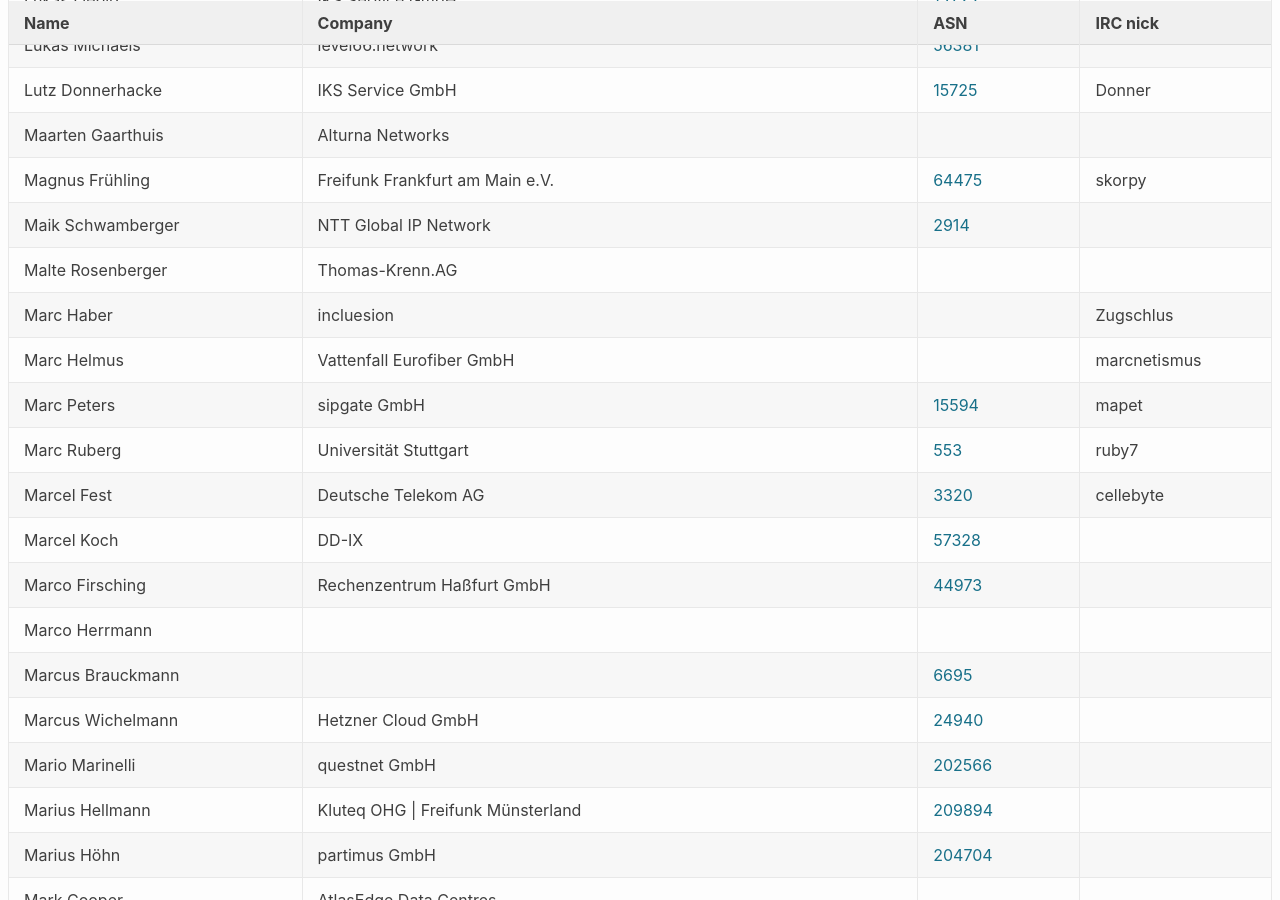
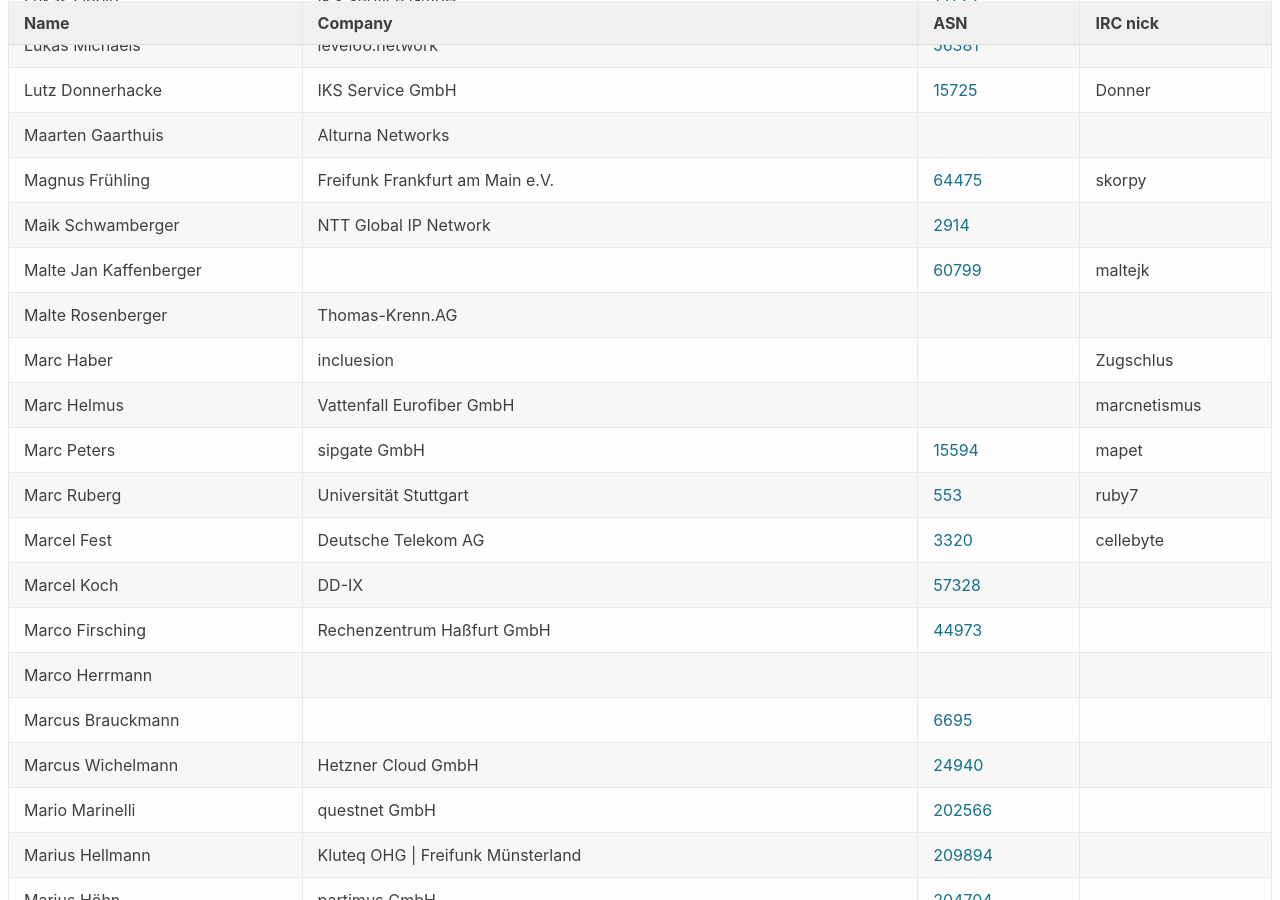
Before and after one commit to denog/pretix-attendeelist, a Jekyll site: the page built from denog15/index.md, in a window 1280 px wide and 900 px high, scrolled down 5239 px. Built offline with Jekyll 4.4.1, drawn with Linux system fonts in a browser that asks for light colours.

Commit message:
Latest data: Thu Sep 28 08:48:15 UTC 2023

```diff
--- a/_data/attendees_denog15_onsite.json
+++ b/_data/attendees_denog15_onsite.json
@@ -708,6 +708,12 @@
     "asn": "2914"
   },
   {
+    "name": "Malte Jan Kaffenberger",
+    "company": null,
+    "irc": "maltejk",
+    "asn": "60799"
+  },
+  {
     "name": "Malte Rosenberger",
     "company": "Thomas-Krenn.AG",
     "irc": null,
```
